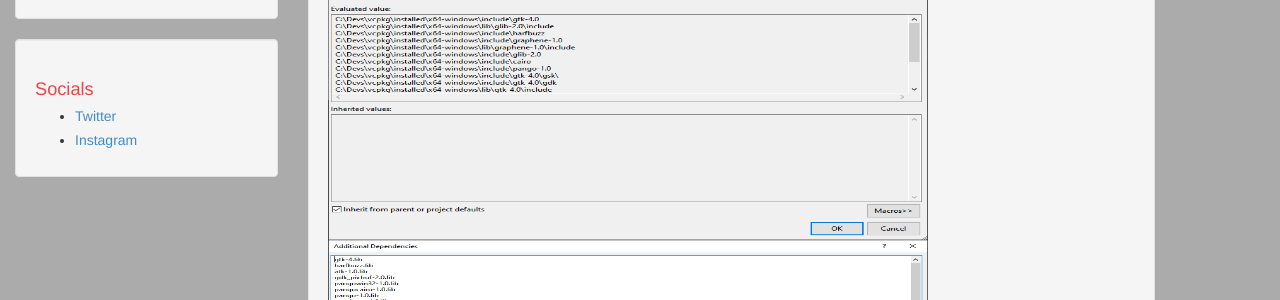
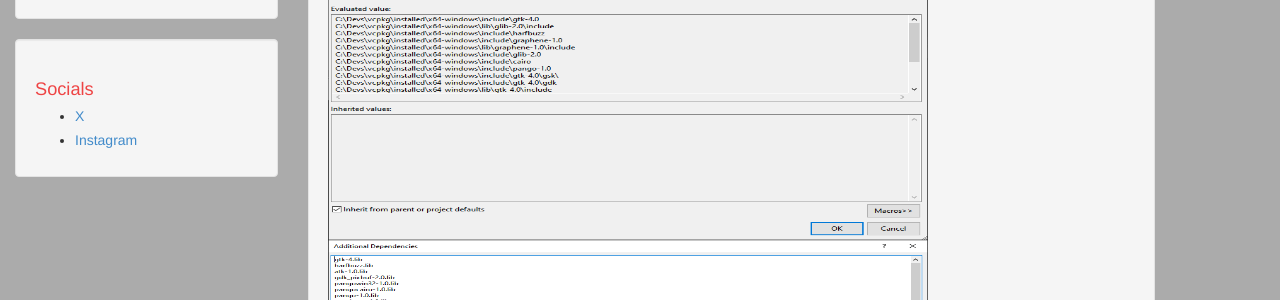
Before and after one commit to marekpistorius/blog.github.io, a Jekyll site: the page built from index.html, in a window 1280 px wide and 900 px high. Shown: the part 320-620 px from the top of the window. Built offline with Jekyll 4.4.1, drawn with Linux system fonts in a browser that asks for light colours; the list of posts is cut into pages by our own code.

Commit message:
Update links-list.html
Signed-off-by: Marek Pistorius <marek.pistorius@mpistorius.eu>

```diff
--- a/_includes/links-list.html
+++ b/_includes/links-list.html
@@ -1,5 +1,5 @@
 <h1>Socials</h1>
 <ul>
-  <li><a href="https://twitter.com/Marek_Pistorius">Twitter</a></li>
+  <li><a href="https://twitter.com/Marek_Pistorius">X</a></li>
   <li><a href="https://instagram.com/marek_pistorius">Instagram</a></li>
 </ul>
```
